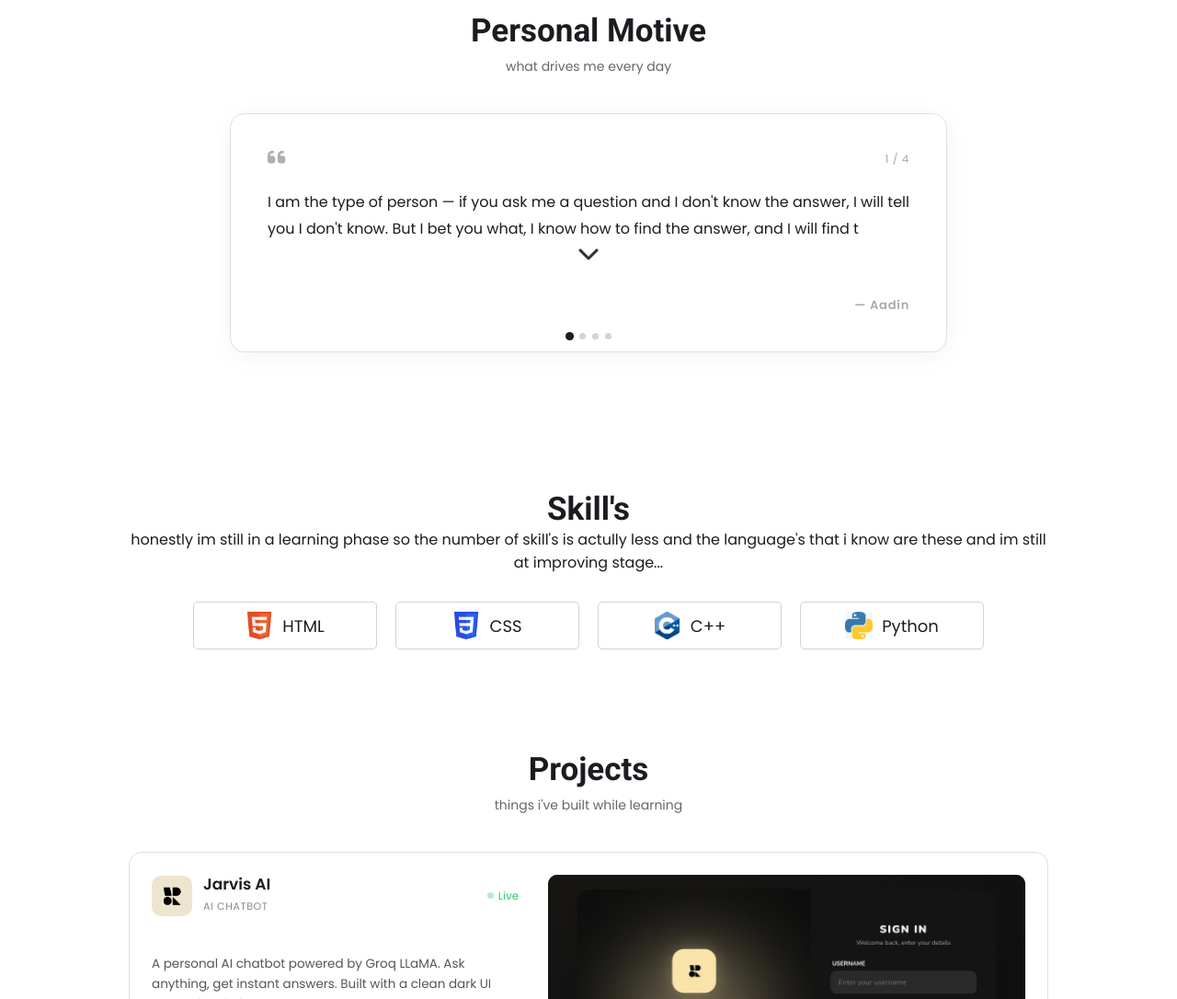
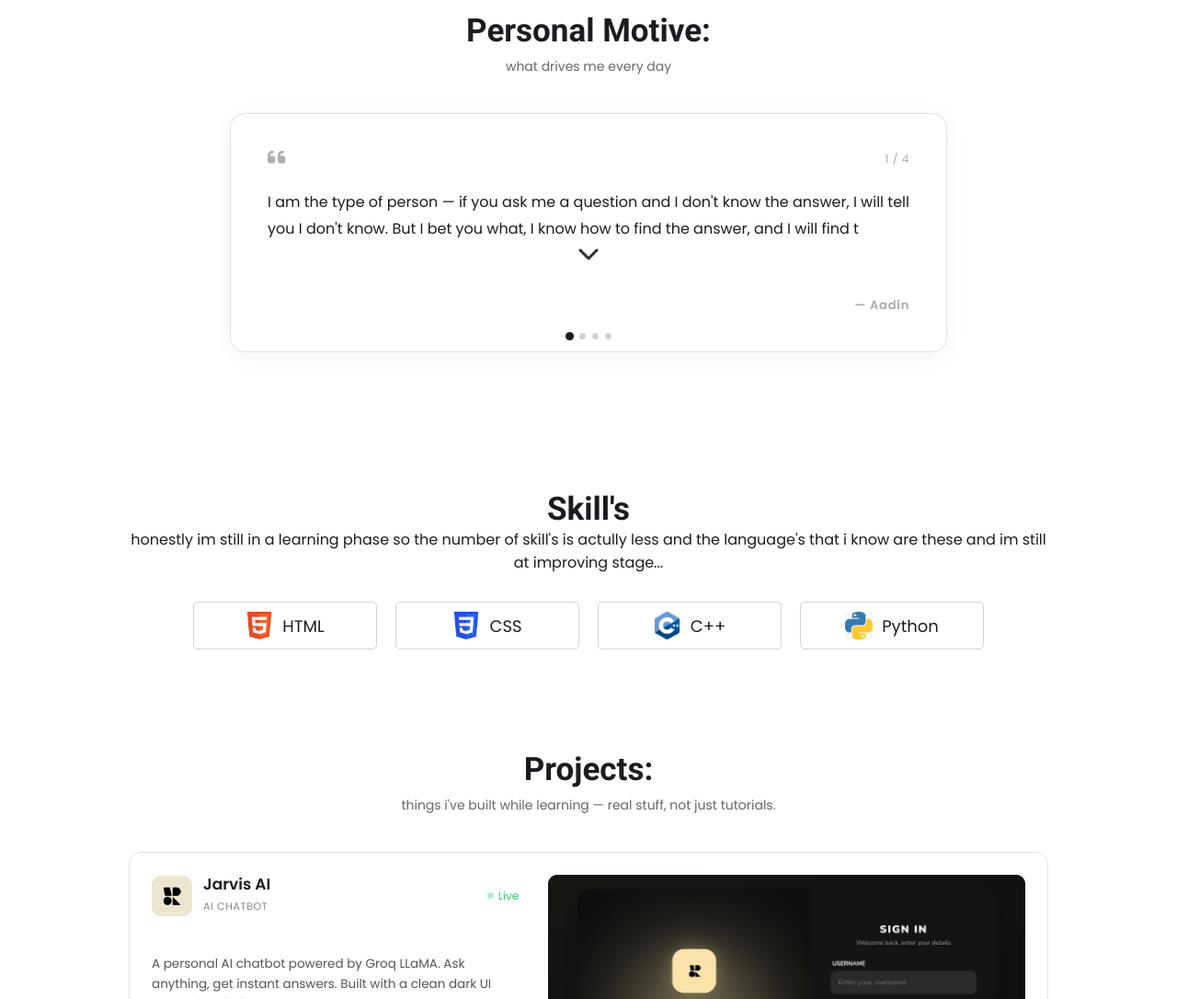
Before and after one commit to heyitsaadin/My-Portfolio-, a plain HTML site: page index.html in a window 1280 px wide. Shown: the part 487-1573 px from the top of the page at 92% size. Drawn offline with Linux system fonts and the light colour scheme; a web font is replaced by a local one.

Commit message:
Refine headings and project descriptions
Updated headings and descriptions for clarity and consistency.

```diff
--- a/index.html
+++ b/index.html
@@ -65,7 +65,7 @@
 
     <!-- SECTION 2: Quote / Motive -->
     <section class="quote-section">
-      <h2>Personal Motive</h2>
+      <h2>Personal Motive:</h2>
       <p class="projects-sub">what drives me every day</p>
 
       <div class="quote-card">
@@ -95,8 +95,8 @@
 
     <!-- SECTION 4: Projects -->
     <section id="projects" class="projects-section">
-      <h2>Projects</h2>
-      <p class="projects-sub">things i've built while learning</p>
+      <h2>Projects:</h2>
+      <p class="projects-sub">things i've built while learning — real stuff, not just tutorials.</p>
 
       <div class="projects-grid">
         <!-- Jarvis AI Card -->
@@ -119,7 +119,7 @@
             <div class="slides">
               <div class="slide active">
                 <img src="web1.webp" alt="Jarvis AI desktop login">
-                <span class="slide-label">Ai Chatbot</span>
+                <span class="slide-label">Ai ChatBot</span>
               </div>
               <div class="slide">
                 <img src="web2.webp" alt="Jarvis AI mobile login">
```
